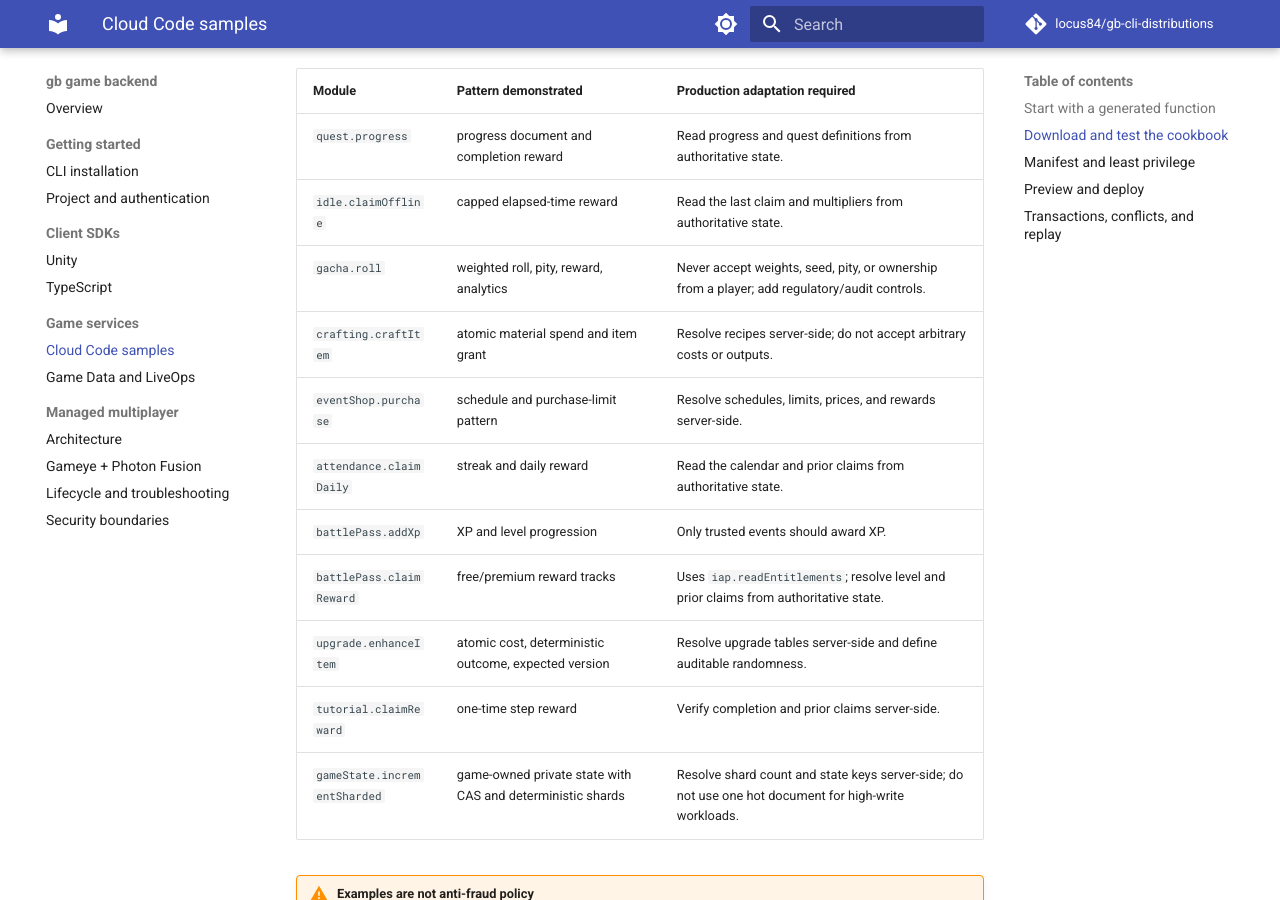
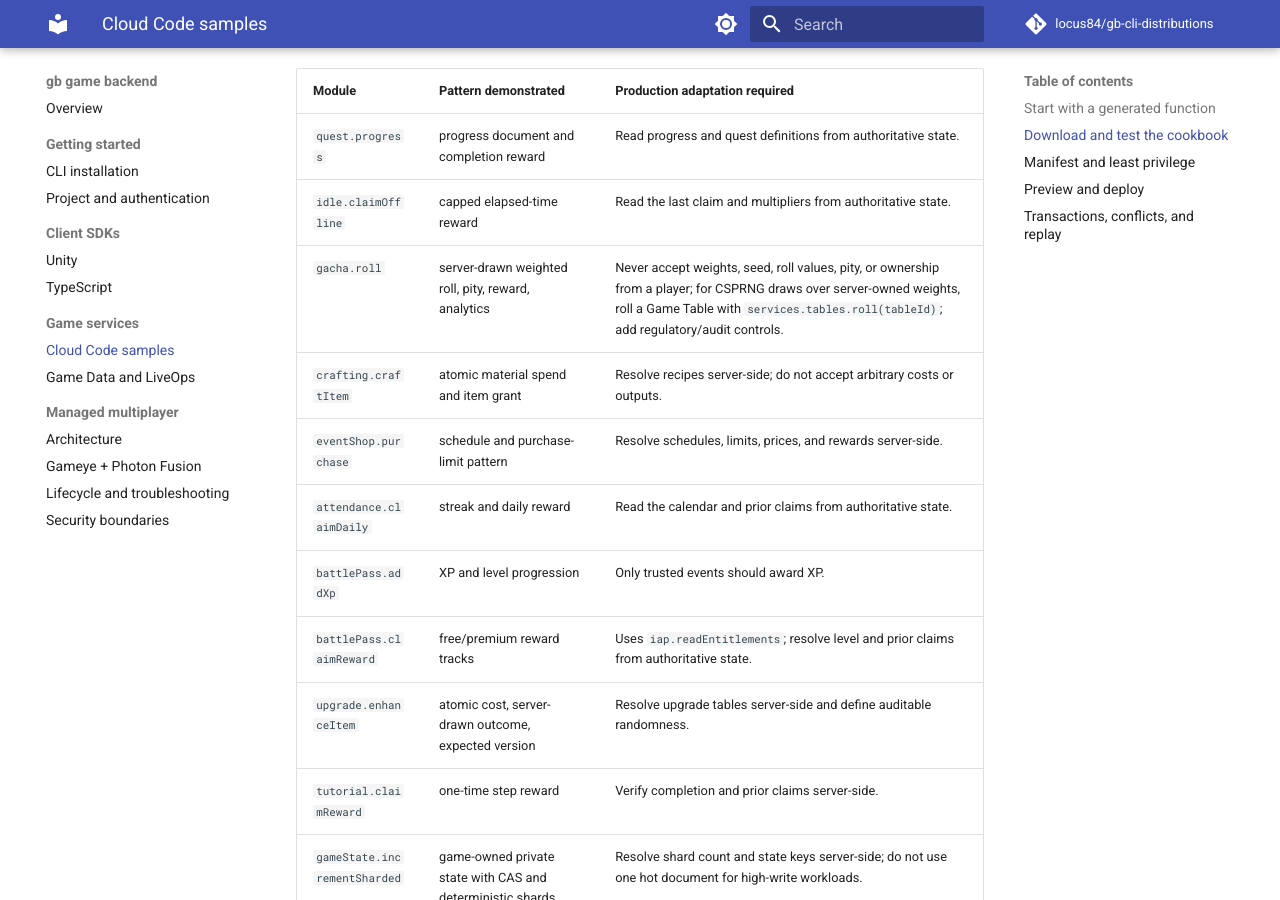
Before and after one commit to locus84/gb-cli-distributions, an MkDocs documentation site: the page built from docs/cloudcode-samples.md, in a window 1280 px wide and 900 px high, scrolled down 977 px. Built offline with MkDocs 1.6.1 and Material for MkDocs 9.7.7, drawn with Linux system fonts in a browser that asks for light colours; comment, search, counter and statistics services are not loaded.

Commit message:
docs(release): publish v0.2.229

```diff
--- a/docs/cloudcode-samples.md
+++ b/docs/cloudcode-samples.md
@@ -41,13 +41,13 @@ The complete fixture set covers:
 | --- | --- | --- |
 | `quest.progress` | progress document and completion reward | Read progress and quest definitions from authoritative state. |
 | `idle.claimOffline` | capped elapsed-time reward | Read the last claim and multipliers from authoritative state. |
-| `gacha.roll` | weighted roll, pity, reward, analytics | Never accept weights, seed, pity, or ownership from a player; add regulatory/audit controls. |
+| `gacha.roll` | server-drawn weighted roll, pity, reward, analytics | Never accept weights, seed, roll values, pity, or ownership from a player; for CSPRNG draws over server-owned weights, roll a Game Table with `services.tables.roll(tableId)`; add regulatory/audit controls. |
 | `crafting.craftItem` | atomic material spend and item grant | Resolve recipes server-side; do not accept arbitrary costs or outputs. |
 | `eventShop.purchase` | schedule and purchase-limit pattern | Resolve schedules, limits, prices, and rewards server-side. |
 | `attendance.claimDaily` | streak and daily reward | Read the calendar and prior claims from authoritative state. |
 | `battlePass.addXp` | XP and level progression | Only trusted events should award XP. |
 | `battlePass.claimReward` | free/premium reward tracks | Uses `iap.readEntitlements`; resolve level and prior claims from authoritative state. |
-| `upgrade.enhanceItem` | atomic cost, deterministic outcome, expected version | Resolve upgrade tables server-side and define auditable randomness. |
+| `upgrade.enhanceItem` | atomic cost, server-drawn outcome, expected version | Resolve upgrade tables server-side and define auditable randomness. |
 | `tutorial.claimReward` | one-time step reward | Verify completion and prior claims server-side. |
 | `gameState.incrementSharded` | game-owned private state with CAS and deterministic shards | Resolve shard count and state keys server-side; do not use one hot document for high-write workloads. |
 
```
Also changed, not shown: docs/game-data-liveops.md (+2 -0 lines), docs/typescript-sdk.md (+2 -0 lines), docs/unity-sdk.md (+2 -0 lines), samples/cloudcode-cookbook/README.md (+2 -2 lines), 4 other files.
